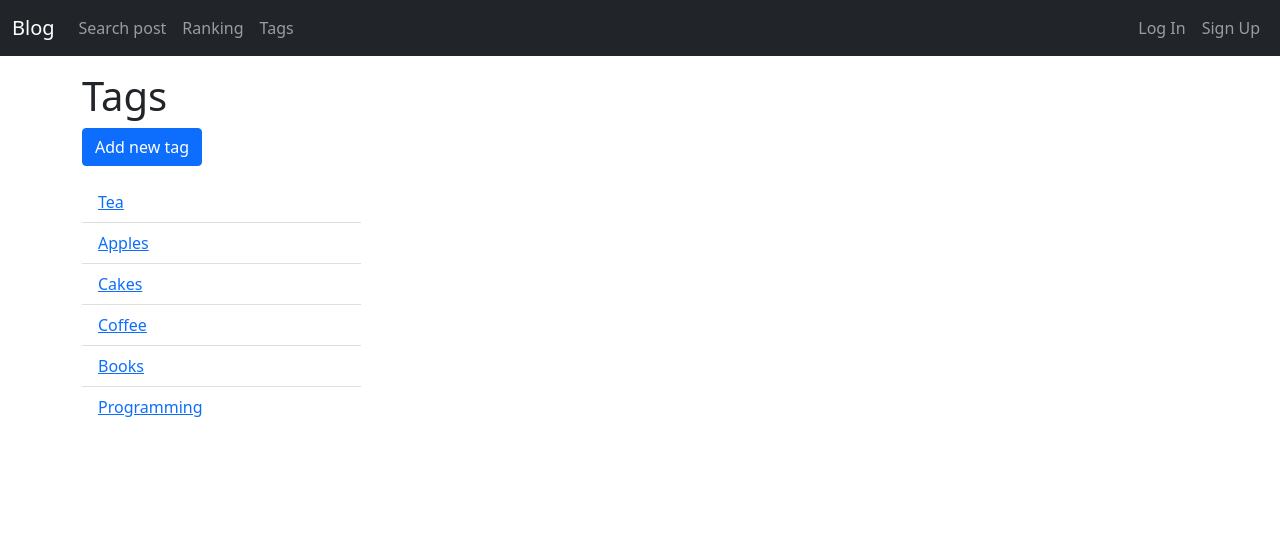
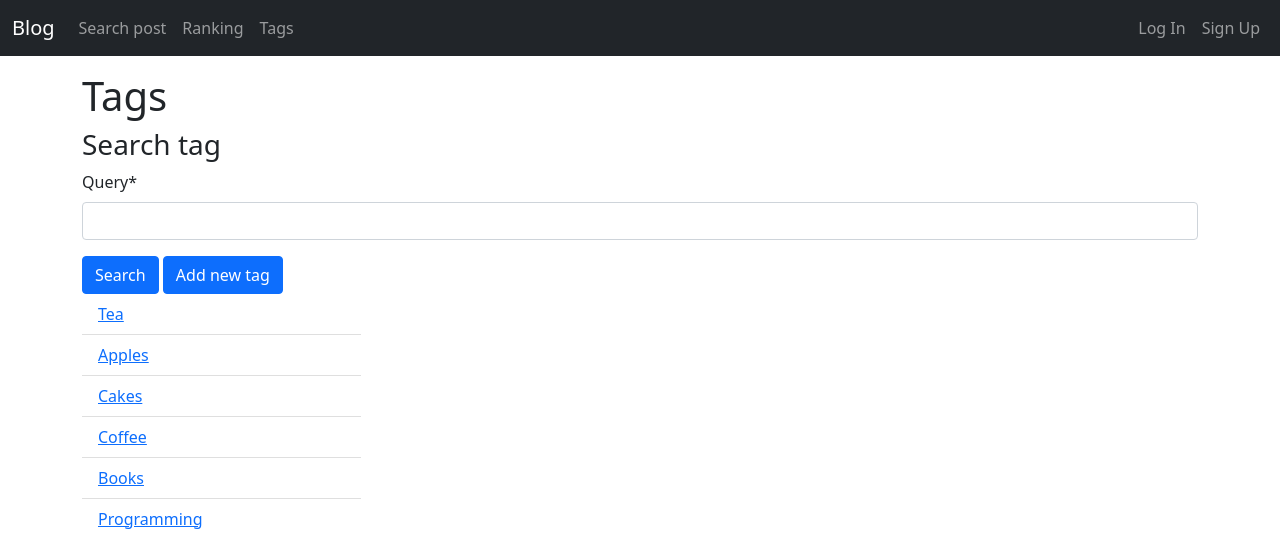
Before and after one commit to MuhutDil/TextBlog, a Django app: page /tag/ in a window 1280 px wide. Shown: the top 534 px of the page. Run offline with Django 5.2, Linux system fonts and the light colour scheme; data comes from the database, SQL or seed files in the repository; some libraries are stand-ins or nearby versions.

Commit message:
Add search tags

```diff
--- a/blog/views.py
+++ b/blog/views.py
@@ -458,12 +458,25 @@ def post_ranking_comment(request):
     )
 
 def tag_list(request):
-    tags = Tag.objects.all()
+    form = SearchForm(request.GET or None)
+    query = None
+    if 'query' in request.GET and form.is_valid():
+        query = form.cleaned_data['query']
+        tags = (
+            Tag.objects.annotate(
+                similarity=TrigramSimilarity('name', query),
+            )
+            .filter(similarity__gt=0.3)
+        )
+    else:
+        tags = Tag.objects.all()
     return render(
         request,
         'blog/tag_list.html',
         {
-            'tags': tags,
+            'form': form,
+            'query': query,
+            'tags': tags
         },
     )
 
--- a/templates/blog/tag_list.html
+++ b/templates/blog/tag_list.html
@@ -1,13 +1,23 @@
 {% extends "base.html" %}
+{% load crispy_forms_tags %}
 
 {% block title %}Tags{% endblock %}
 
 {% block content %}
   <h1>Tags</h1>
 
-  <p>
+  <h3>Search tag</h3>
+
+  <form method="get">
+    {{ form|crispy }}
+    <input type="submit" class="btn btn-primary" value="Search">
     <a href="{% url "blog:tag_create" %}" class="btn btn-primary" role="button">Add new tag</a>
-  </p>
+  </form>
+
+  {% if query %}
+    <h3>Similar tags to "{{ query }}"</h3>
+  {% endif %}
+
   <ul class="list-group list-group-flush col-md-3">
     {% for tag in tags %}
     <li class="list-group-item">
@@ -15,7 +25,5 @@
         {{ tag.name }}</a>
     </li>
     {% endfor %}
-
-</ul>
-
+  </ul>
 {% endblock %}
```
